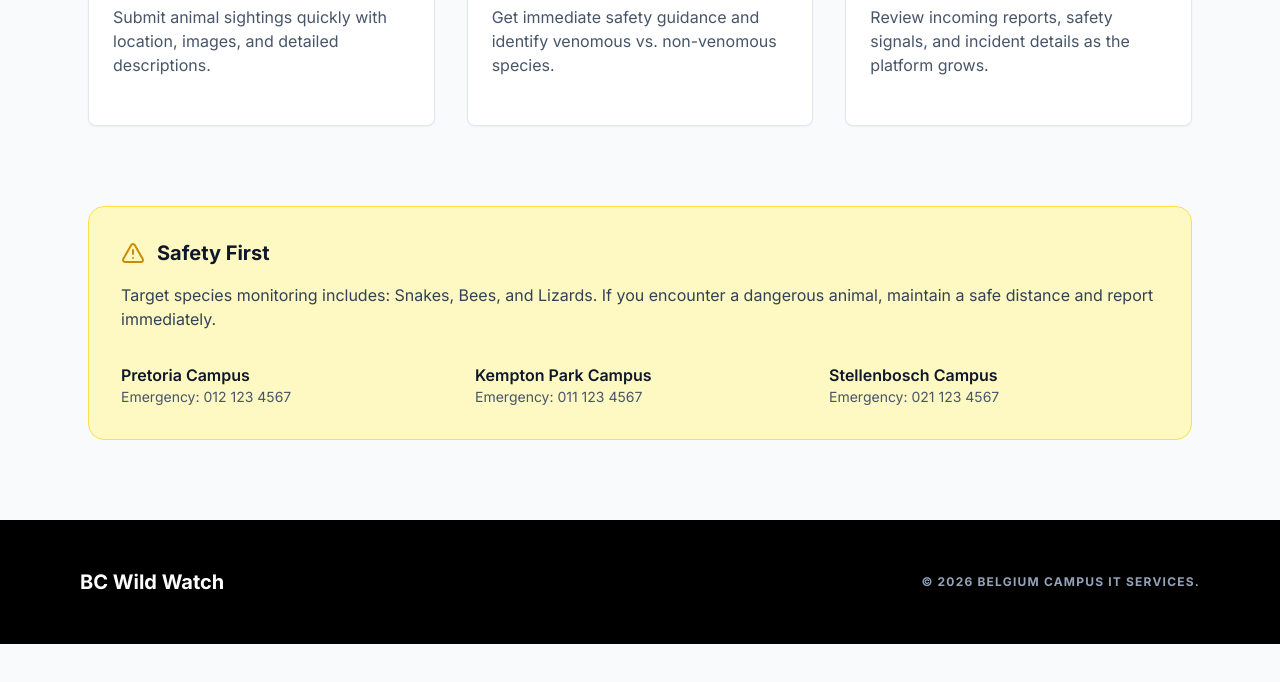
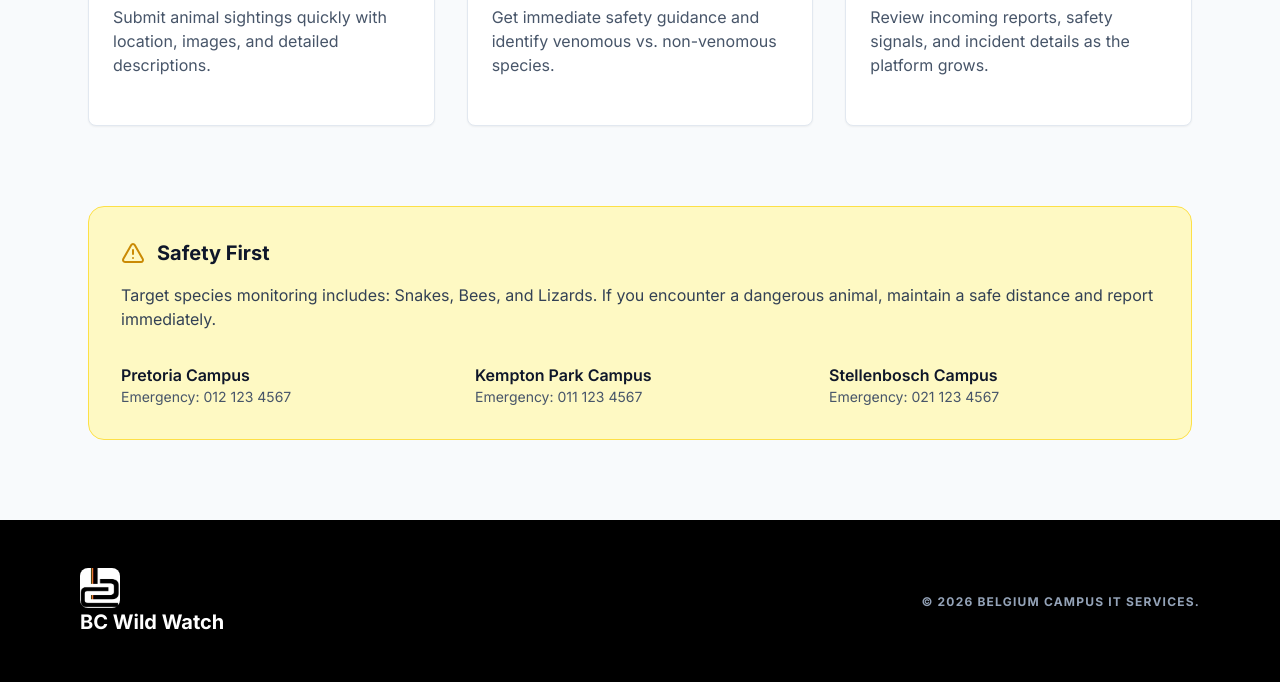
Before and after one commit to pmokadi/BC-WildWatch, a website: page public/index.html in a window 1280 px wide. Shown: the part 1157-1839 px from the top of the page. Before the commit the page ends 1801 px from the top, so only its background shows below. Drawn offline with nearby package versions, Linux system fonts and the light colour scheme.

Commit message:
Update footer to include logo image

```diff
--- a/public/index.html
+++ b/public/index.html
@@ -103,7 +103,7 @@
     </section>
   </main>
 
-  <footer class="bg-black text-slate-400 py-12 px-6 lg:px-20"><div class="max-w-6xl mx-auto flex justify-between items-center gap-6 flex-col md:flex-row"><span class="text-white font-bold text-xl">BC Wild Watch</span><p class="text-xs font-bold uppercase tracking-widest">© 2026 Belgium Campus IT Services.</p></div></footer>
+  <footer class="bg-black text-slate-400 py-12 px-6 lg:px-20"><div class="max-w-6xl mx-auto flex justify-between items-center gap-6 flex-col md:flex-row"><span class="text-white font-bold text-xl"><img src="media/images/logo.jpg" class="h-10 w-10 rounded-lg" alt="Logo">BC Wild Watch</span><p class="text-xs font-bold uppercase tracking-widest">© 2026 Belgium Campus IT Services.</p></div></footer>
   <script src="assets/js/app.js"></script>
 </body>
 </html>
```
